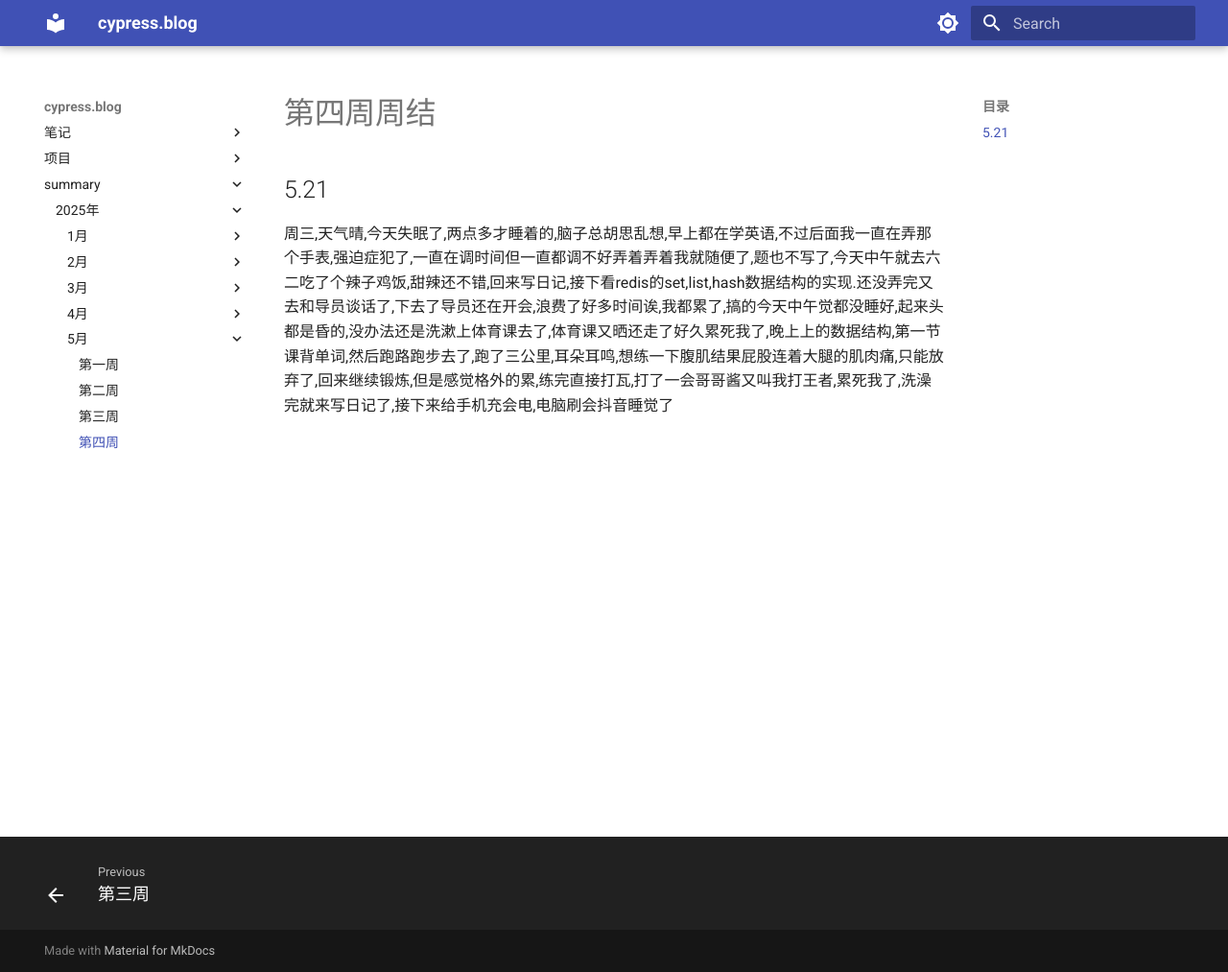
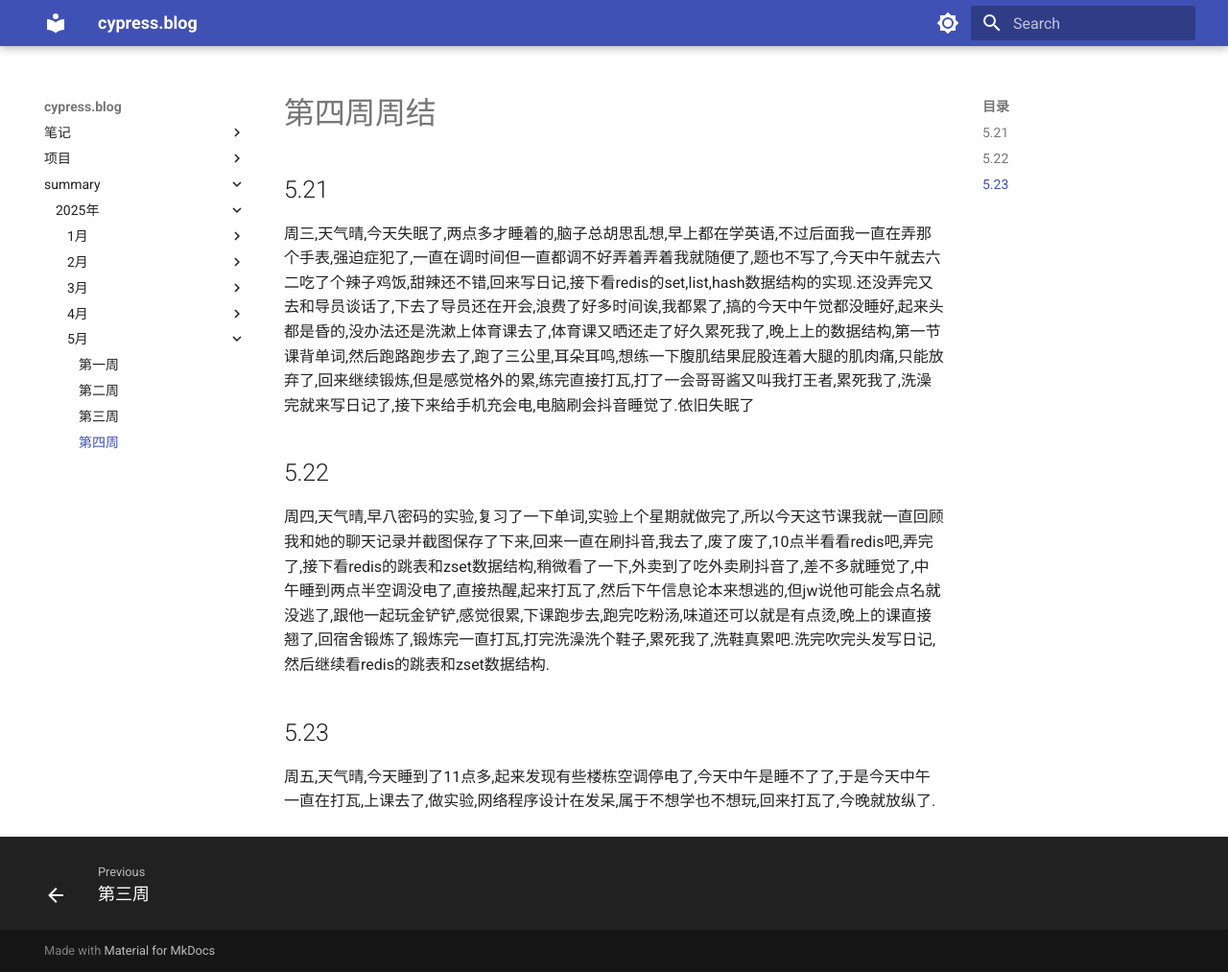
Before and after one commit to cyprer/blog0, an MkDocs documentation site: the page built from docs/summary/25year/5month/4week.md, in a window 1280 px wide and 1013 px high. Shown: the whole window at 96% size. Built offline with MkDocs 1.6.1 and Material for MkDocs 9.7.7, drawn with Linux system fonts in a browser that asks for light colours.

Commit message:
docs: 更新25年5月第4周总结文档
添加了5月22日和5月23日的日记内容，补充了更多日常活动和学习记录。

```diff
--- a/docs/summary/25year/5month/4week.md
+++ b/docs/summary/25year/5month/4week.md
@@ -1,4 +1,8 @@
 # 第四周周结
 
 ## 5.21
-  周三,天气晴,今天失眠了,两点多才睡着的,脑子总胡思乱想,早上都在学英语,不过后面我一直在弄那个手表,强迫症犯了,一直在调时间但一直都调不好弄着弄着我就随便了,题也不写了,今天中午就去六二吃了个辣子鸡饭,甜辣还不错,回来写日记,接下看redis的set,list,hash数据结构的实现.还没弄完又去和导员谈话了,下去了导员还在开会,浪费了好多时间诶,我都累了,搞的今天中午觉都没睡好,起来头都是昏的,没办法还是洗漱上体育课去了,体育课又晒还走了好久累死我了,晚上上的数据结构,第一节课背单词,然后跑路跑步去了,跑了三公里,耳朵耳鸣,想练一下腹肌结果屁股连着大腿的肌肉痛,只能放弃了,回来继续锻炼,但是感觉格外的累,练完直接打瓦,打了一会哥哥酱又叫我打王者,累死我了,洗澡完就来写日记了,接下来给手机充会电,电脑刷会抖音睡觉了
+  周三,天气晴,今天失眠了,两点多才睡着的,脑子总胡思乱想,早上都在学英语,不过后面我一直在弄那个手表,强迫症犯了,一直在调时间但一直都调不好弄着弄着我就随便了,题也不写了,今天中午就去六二吃了个辣子鸡饭,甜辣还不错,回来写日记,接下看redis的set,list,hash数据结构的实现.还没弄完又去和导员谈话了,下去了导员还在开会,浪费了好多时间诶,我都累了,搞的今天中午觉都没睡好,起来头都是昏的,没办法还是洗漱上体育课去了,体育课又晒还走了好久累死我了,晚上上的数据结构,第一节课背单词,然后跑路跑步去了,跑了三公里,耳朵耳鸣,想练一下腹肌结果屁股连着大腿的肌肉痛,只能放弃了,回来继续锻炼,但是感觉格外的累,练完直接打瓦,打了一会哥哥酱又叫我打王者,累死我了,洗澡完就来写日记了,接下来给手机充会电,电脑刷会抖音睡觉了.依旧失眠了
+## 5.22
+  周四,天气晴,早八密码的实验,复习了一下单词,实验上个星期就做完了,所以今天这节课我就一直回顾我和她的聊天记录并截图保存了下来,回来一直在刷抖音,我去了,废了废了,10点半看看redis吧,弄完了,接下看redis的跳表和zset数据结构,稍微看了一下,外卖到了吃外卖刷抖音了,差不多就睡觉了,中午睡到两点半空调没电了,直接热醒,起来打瓦了,然后下午信息论本来想逃的,但jw说他可能会点名就没逃了,跟他一起玩金铲铲,感觉很累,下课跑步去,跑完吃粉汤,味道还可以就是有点烫,晚上的课直接翘了,回宿舍锻炼了,锻炼完一直打瓦,打完洗澡洗个鞋子,累死我了,洗鞋真累吧.洗完吹完头发写日记,然后继续看redis的跳表和zset数据结构.
+## 5.23
+  周五,天气晴,今天睡到了11点多,起来发现有些楼栋空调停电了,今天中午是睡不了了,于是今天中午一直在打瓦,上课去了,做实验,网络程序设计在发呆,属于不想学也不想玩,回来打瓦了,今晚就放纵了.
```
